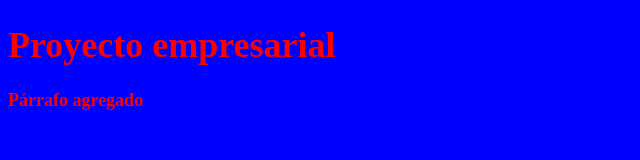
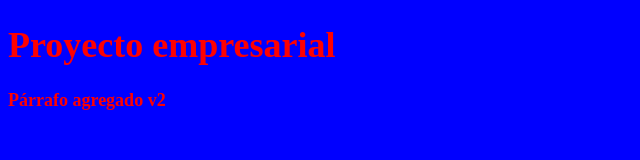
Before and after one commit to hubforgeorge/CursoGithub, a plain HTML site: page index.html in a window 1280 px wide. Shown: the full height of the page, 0-640 px from the left. Drawn offline with Linux system fonts and the light colour scheme.

Commit message:
Update index.html

```diff
--- a/index.html
+++ b/index.html
@@ -8,6 +8,6 @@
 
 <body>
 <h1>Proyecto empresarial</h1>
-  <p>Párrafo agregado</p>
+  <p>Párrafo agregado v2</p>
 </body>
 </html>
```
